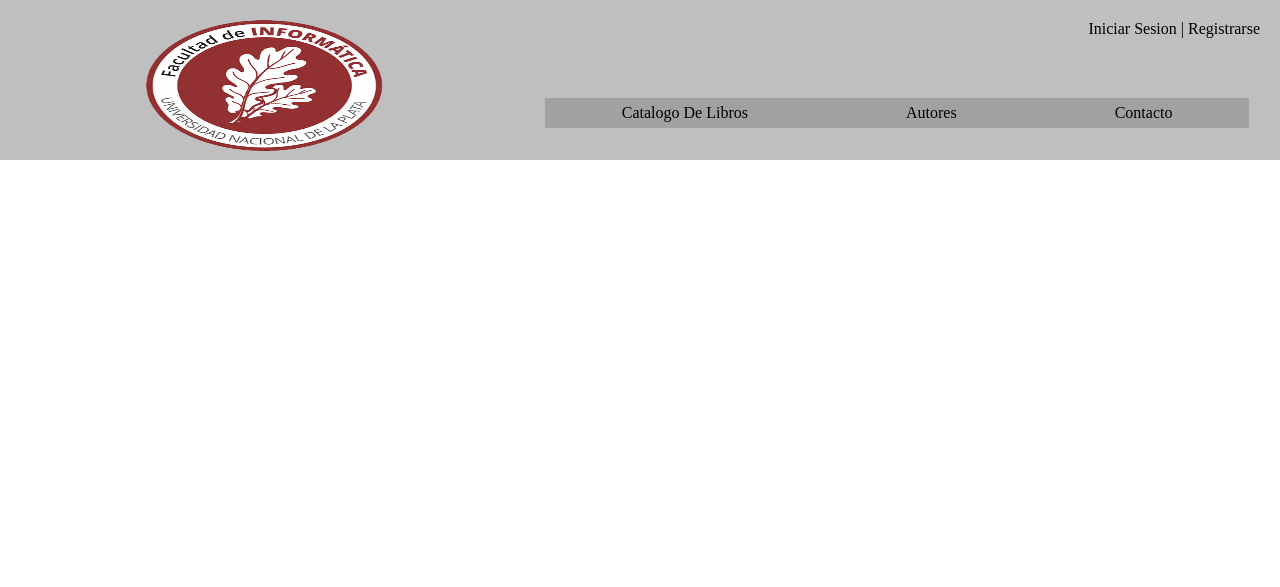
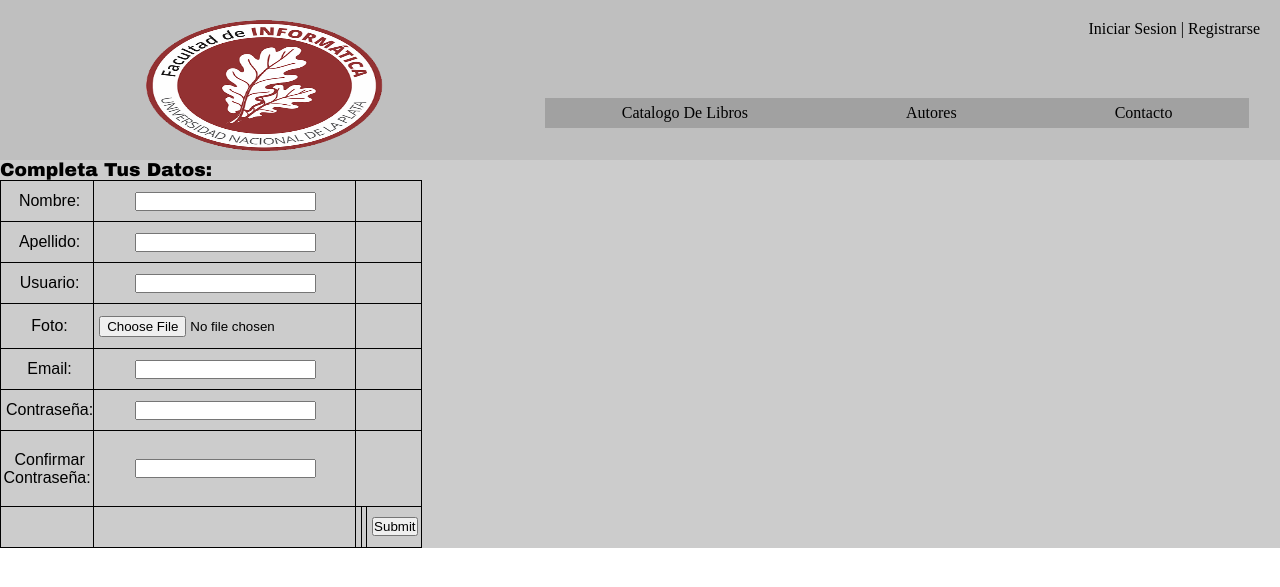
Before and after one commit to marignomaxy/Trabajo-De-la-Facu, a PHP site: page /Registrarse.php in a window 1280 px wide. Shown: the top 587 px of the page. Run offline with PHP 8.4, Linux system fonts and the light colour scheme.

Commit message:
Update Registrarse.php

```diff
--- a/Registrarse.php
+++ b/Registrarse.php
@@ -31,12 +31,47 @@
 		</header>
 
 		<section>
+			<h3>Completa Tus Datos:</h3>
 			<form name="Registro" action="registrarse.php" method="get">
-
-
+				<table class="AcomodarTablaRegistro">
+					<tr> <!--Caja para el Nombre-->
+						<td><label for="Nombre">Nombre:</label></td>
+						<td><input type="text" id="Nombre" name="NombreUsuario" ></td>
+					</tr>
+					<tr> <!--Caja para el Apellido-->
+						<td><label for="Apellido">Apellido:</label></td>
+						<td><input type="text" id="Apellido" name="ApellidoUsuario" ></td>
+					</tr>
+					<tr> <!--Caja para el Usuario-->
+						<td><label for="Usuario">Usuario:</label></td>
+						<td><input type="text" id="Usuario" name="idUsuario" ></td>
+					</tr>
+					<tr> <!--Caja para la Foto-->
+						<td><label for="Foto">Foto:</label></td>
+						<td><input type="file" id="Foto" name="FotoUsuario" ></td>
+					</tr>
+					<tr> <!--Caja para el Email-->
+						<td><label for="Email">Email:</label></td>
+						<td><input type="text" id="Email" name="EmailUsuario"></td>
+					</tr>
+					<tr> <!--Caja para la Contraseña-->
+						<td><label for="Contraseña">Contrase&ntildea:</label></td>
+						<td><input type="password" id="Contraseña" name="ContraseñaUsuario" maxlength="20"></td>
+					</tr>
+					<tr> <!--Caja para Confirmar La Contraseña-->
+						<td><label for="ConfirContra">Confirmar Contrase&ntildea:</label></td>
+						<td><input type="password" id="ConfirContra" name="ConfirContraUsuario"
+							maxlength="20"></td>
+					</tr>
+					<tr> <!--Boton Para Enviar Formulario-->
+						<td>&nbsp;</td>
+						<td>&nbsp;</td>
+						<td>&nbsp;</td>
+						<td>&nbsp;</td>
+						<td><input type="submit" name="EnviarInformacion" id="Enviar"></td>
+					</tr>
+				</table>
 			</form>
-
-
 		</section>
 	</div>
 </body>
```
